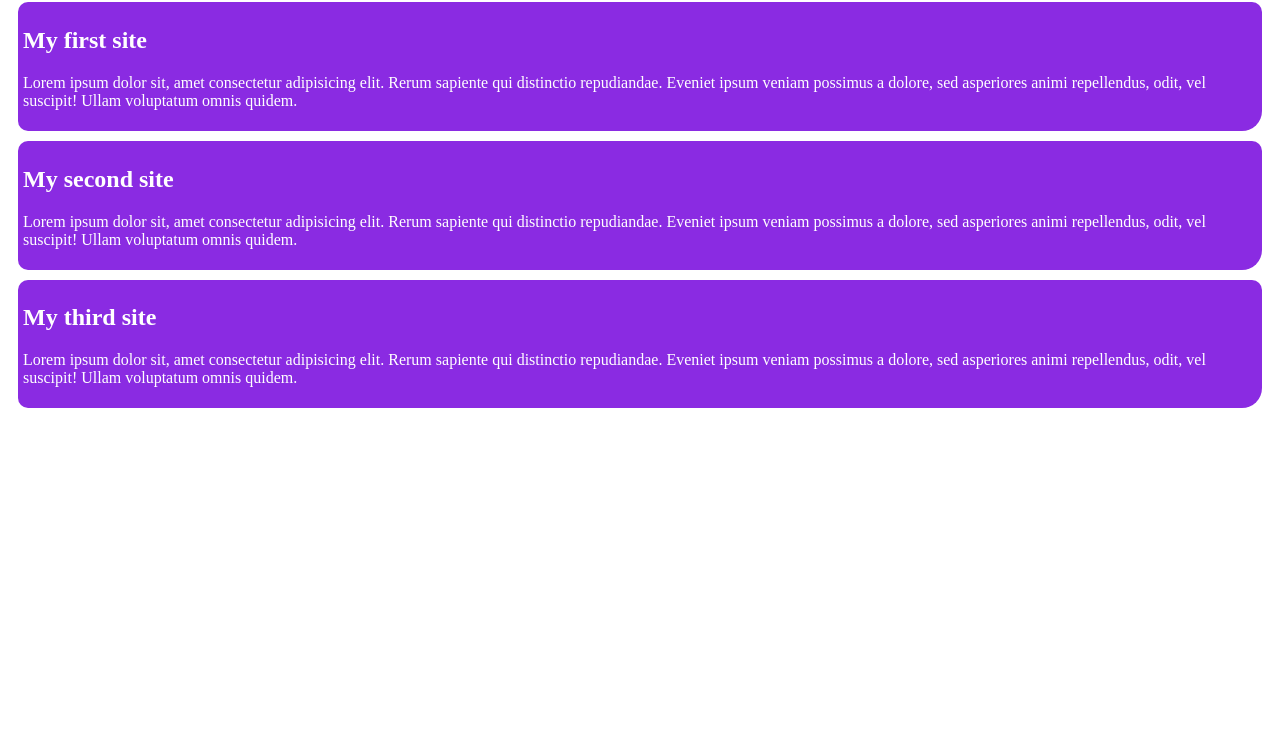
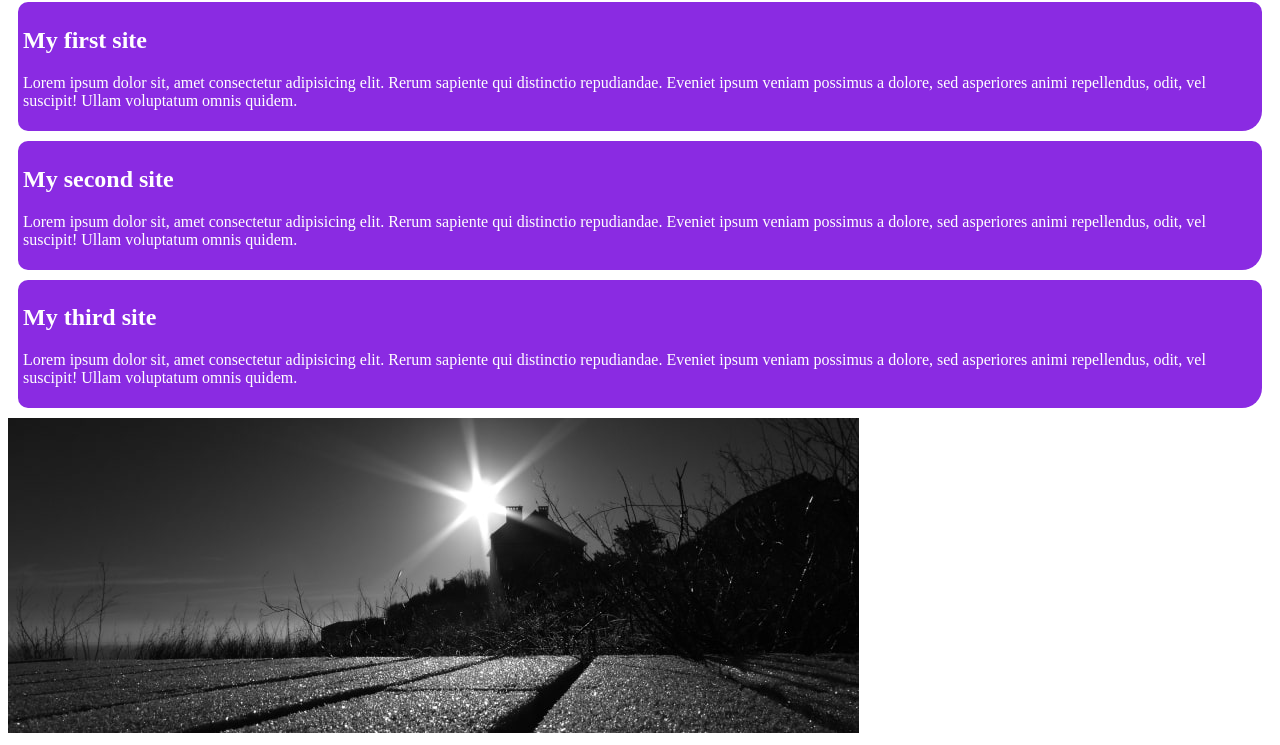
Before and after one commit to fahimahira/my-second-repo, a plain HTML site: page index.html in a window 1280 px wide. Shown: the part 78-823 px from the top of the page. Before the commit the page ends 800 px from the top, so only its background shows below. Drawn offline with Linux system fonts and the light colour scheme.

Commit message:
picture add

```diff
--- a/index.html
+++ b/index.html
@@ -30,5 +30,6 @@
         <h2>My third site</h2>
         <p>Lorem ipsum dolor sit, amet consectetur adipisicing elit. Rerum sapiente qui distinctio repudiandae. Eveniet ipsum veniam possimus a dolore, sed asperiores animi repellendus, odit, vel suscipit! Ullam voluptatum omnis quidem.</p>
     </div>
+    <img src="black.jpg" alt="">
 </body>
 </html>
```
Also changed, not shown: black.jpg (added).
